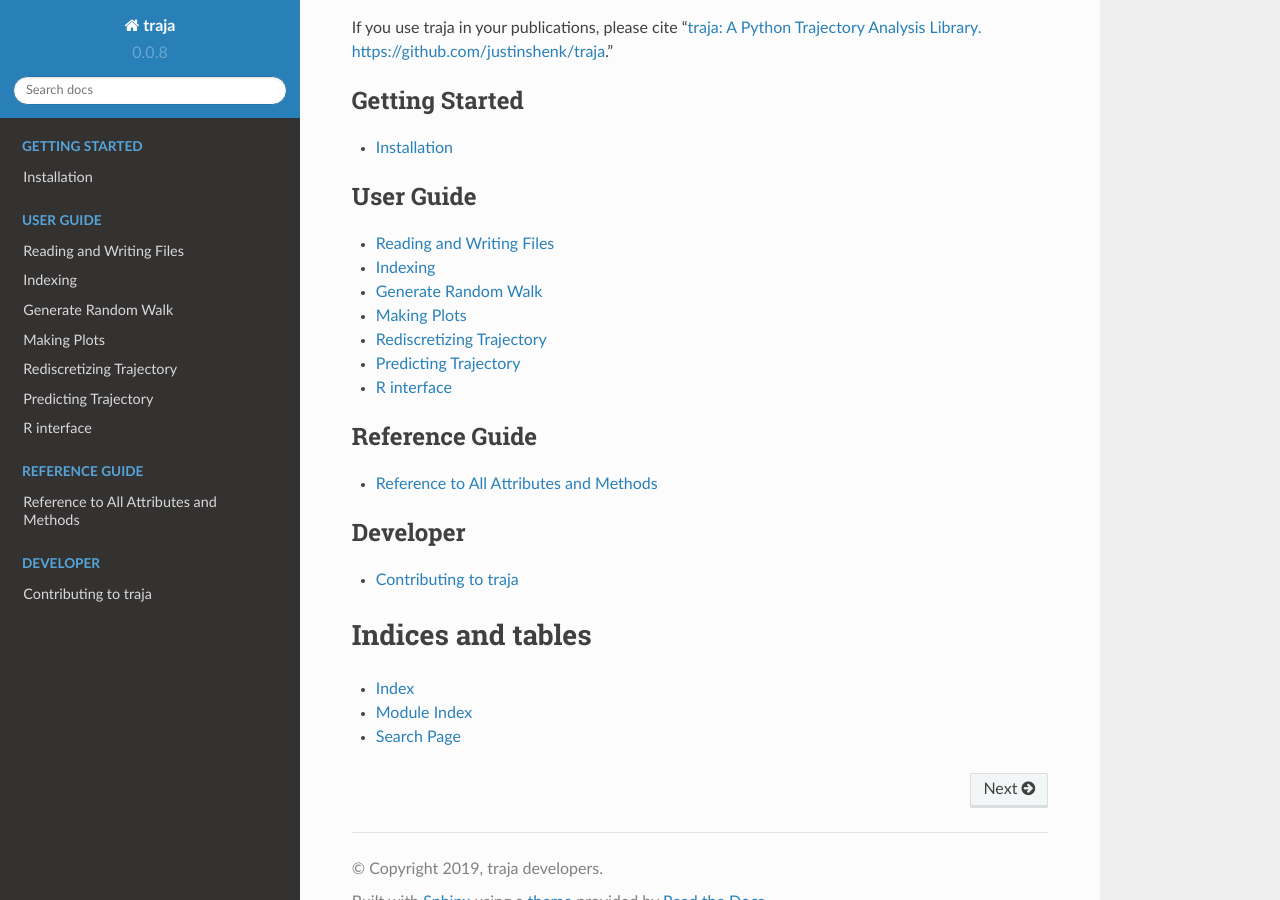
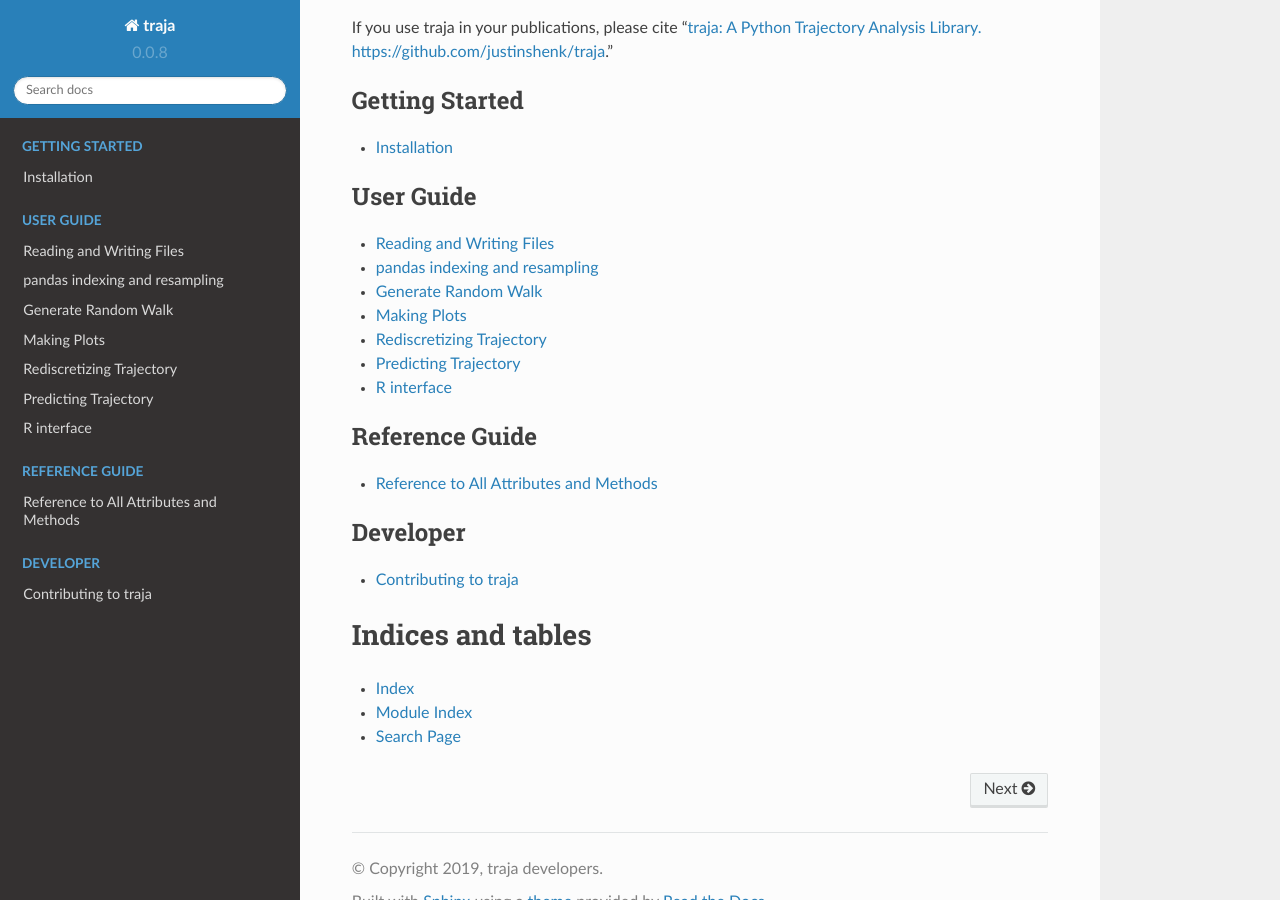
Before and after one commit to traja-team/traja, a Sphinx documentation site: the page built from docs/source/index.rst, in a window 1280 px wide and 900 px high, scrolled down 735 px. Built offline with Sphinx 7.4.7 and the Read the Docs theme 2.0.0, drawn with Linux system fonts in a browser that asks for light colours; pages that are not in the unit, such as notebooks, are missing from menus.

Commit message:
DOC: Update page title

```diff
--- a/docs/source/index.rst
+++ b/docs/source/index.rst
@@ -36,7 +36,7 @@ If you use traja in your publications, please cite "`traja: A Python Trajectory
    :caption: User Guide
 
    Reading and Writing Files <reading>
-   Indexing <pandas>
+   pandas indexing and resampling <pandas>
    Generate Random Walk <generate>
    Making Plots <plots>
    Rediscretizing Trajectory <rediscretize>
```
